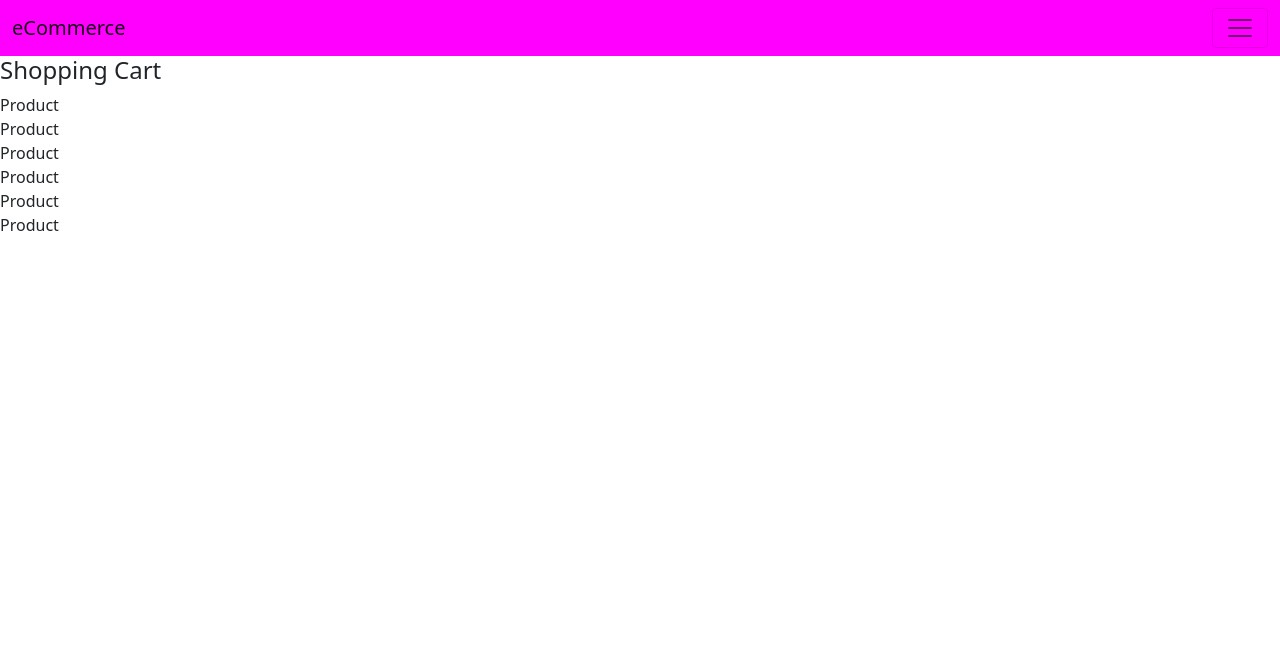
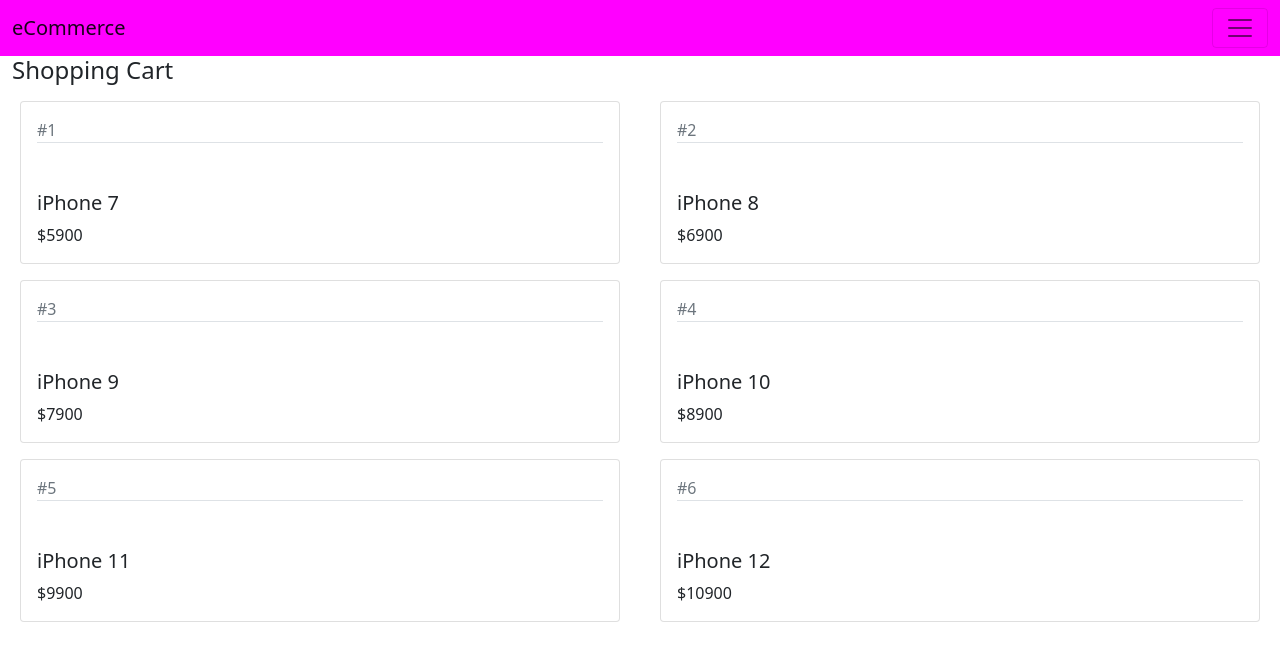
Before and after one commit to joycelin12/my-first-app, a React (Create React App) app: page / in a window 1280 px wide. Shown: the top 660 px of the page. Built offline with nearby package versions, Linux system fonts and the light colour scheme.

Commit message:
Working on props

```diff
--- a/src/Product.jsx
+++ b/src/Product.jsx
@@ -1,6 +1,18 @@
 import React, { Component } from "react";
+
 export default class Product extends Component {
   render() {
-    return <div>Product</div>;
+    return (
+      <div className="col-lg-6">
+        <div className="card m-2">
+          <div className="card-body">
+            <div className="text-muted">#{this.props.id}</div>
+
+            <h5 className="pt-5 border-top">{this.props.productName}</h5>
+            <div>${this.props.price}</div>
+          </div>
+        </div>
+      </div>
+    );
   }
 }
--- a/src/ShoppingCart.jsx
+++ b/src/ShoppingCart.jsx
@@ -15,11 +15,18 @@
 
   render() {
     return (
-      <div>
+      <div className="container-fluid">
         <h4>Shopping Cart</h4>
-        <div>
+        <div className="row">
           {this.state.products.map((prod) => {
-            return <Product key={prod.id} />;
+            return (
+              <Product
+                key={prod.id}
+                id={prod.id}
+                productName={prod.productName}
+                price={prod.price}
+              />
+            );
           })}
         </div>
       </div>
```
